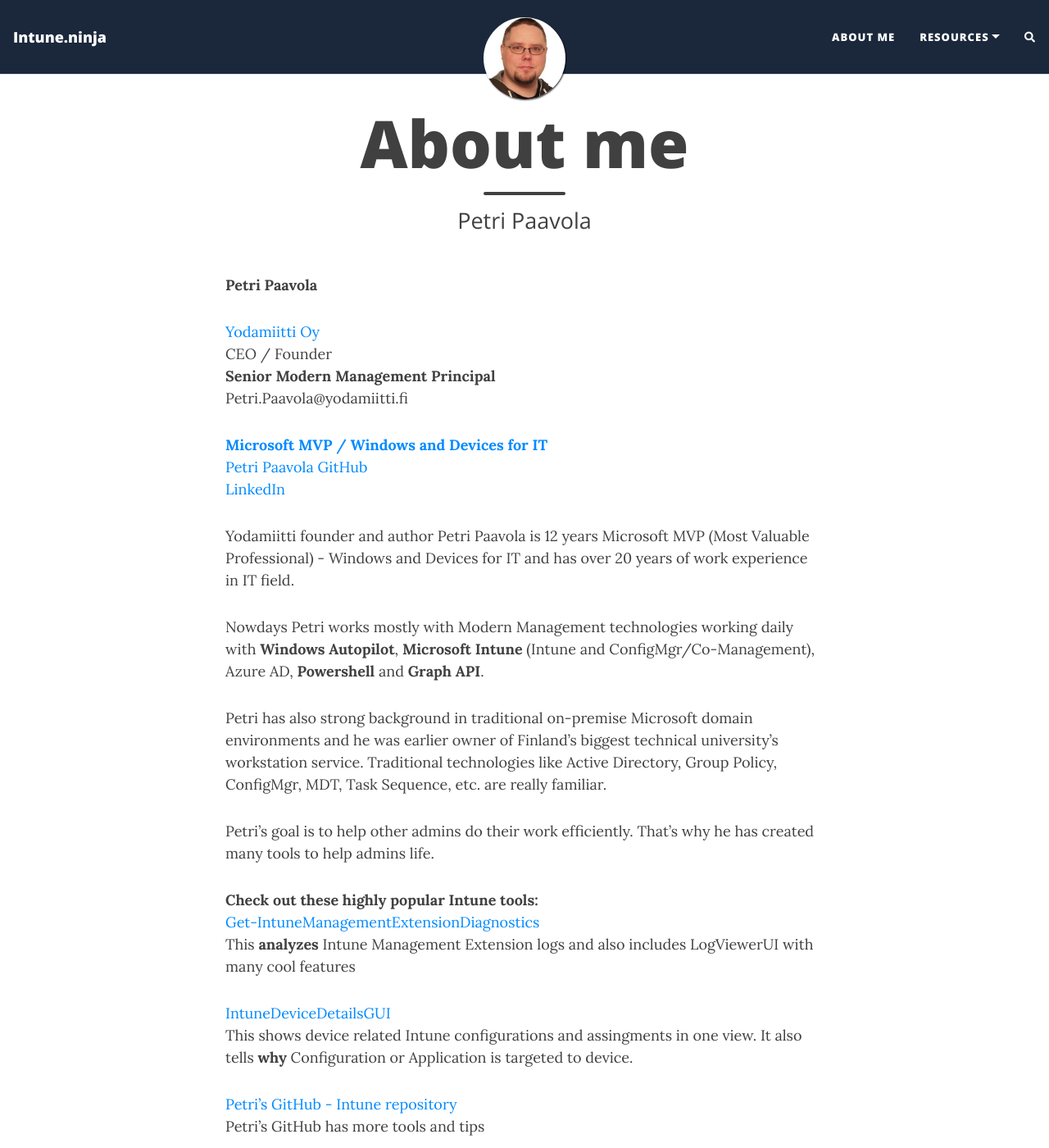
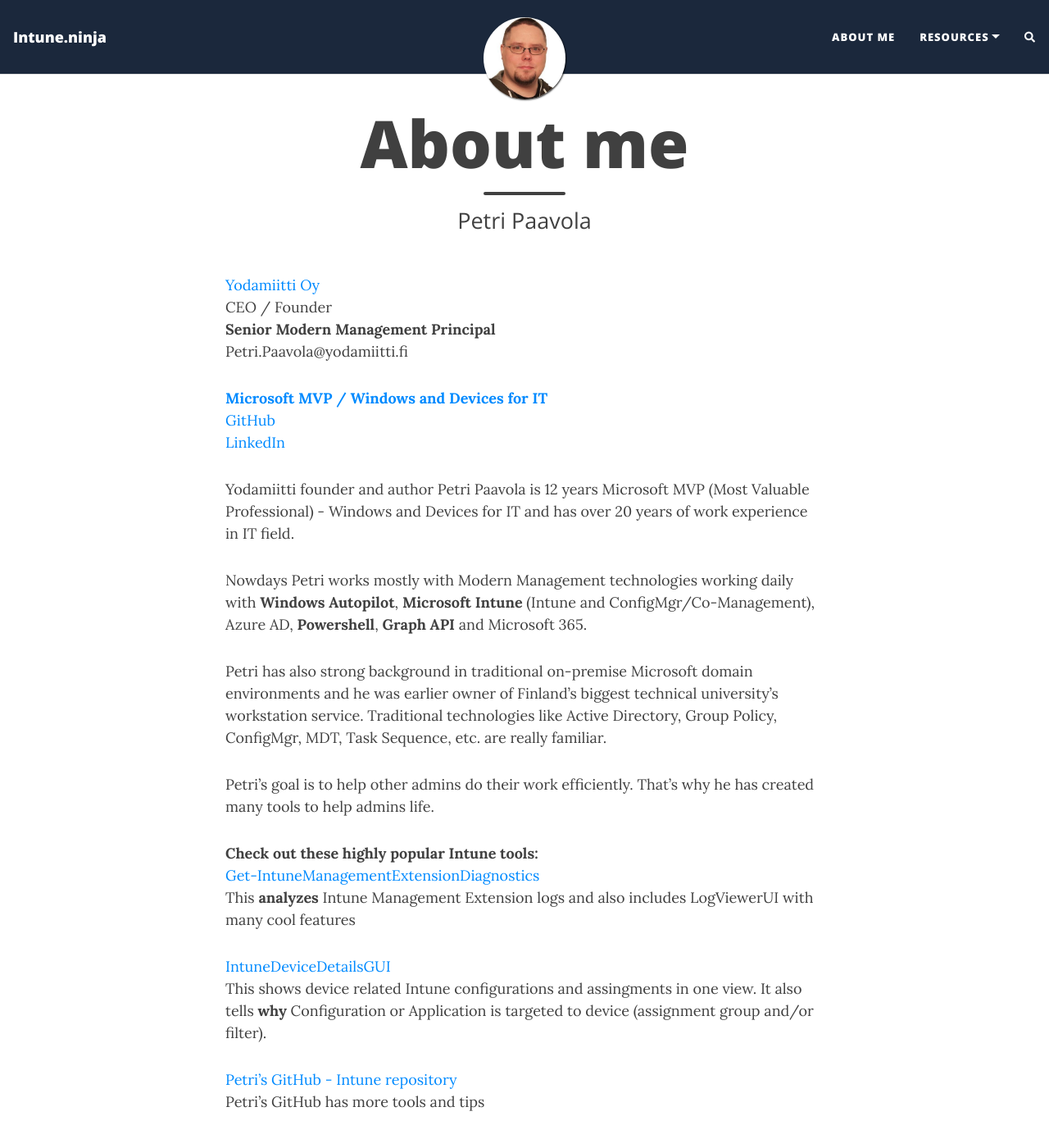
Before and after one commit to petripaavola/petripaavola.github.io, a Jekyll site: the page built from aboutme.md, in a window 1280 px wide and 1400 px high. Shown: the whole window at 82% size. Built offline with Jekyll 4.4.1, drawn with Linux system fonts in a browser that asks for light colours; nearby versions of some CDN libraries; comment, search, counter and statistics services are not loaded.

Commit message:
update aboutme

```diff
--- a/aboutme.md
+++ b/aboutme.md
@@ -3,8 +3,6 @@
 title: About me
 subtitle: Petri Paavola
 ---
-
-**Petri Paavola**
 
 [Yodamiitti Oy](https://www.yodamiitti.fi/en-us)
 CEO / Founder
@@ -12,13 +10,13 @@
 Petri.Paavola@yodamiitti.fi
 
 **[Microsoft MVP / Windows and Devices for IT](https://mvp.microsoft.com/en-us/PublicProfile/4030625?fullName=Petri%20Paavola)**
-[Petri Paavola GitHub](https://github.com/petripaavola)
+[GitHub](https://github.com/petripaavola)
 [LinkedIn](https://www.linkedin.com/in/petri-paavola)
 
 Yodamiitti founder and author Petri Paavola is 12 years Microsoft MVP (Most Valuable Professional) - Windows and Devices for IT
 and has over 20 years of work experience in IT field.
 
-Nowdays Petri works mostly with Modern Management technologies working daily with **Windows Autopilot**, **Microsoft Intune** (Intune and ConfigMgr/Co-Management), Azure AD, **Powershell** and **Graph API**.
+Nowdays Petri works mostly with Modern Management technologies working daily with **Windows Autopilot**, **Microsoft Intune** (Intune and ConfigMgr/Co-Management), Azure AD, **Powershell**, **Graph API** and Microsoft 365.
 
 Petri has also strong background in traditional on-premise Microsoft domain environments and he was earlier owner of Finland’s biggest technical university’s workstation service. Traditional technologies like Active Directory, Group Policy, ConfigMgr, MDT, Task Sequence, etc. are really familiar.
 
@@ -29,7 +27,7 @@
 This **analyzes** Intune Management Extension logs and also includes LogViewerUI with many cool features
 
 [IntuneDeviceDetailsGUI](https://github.com/petripaavola/IntuneDeviceDetailsGUI)
-This shows device related Intune configurations and assingments in one view. It also tells **why** Configuration or Application is targeted to device.
+This shows device related Intune configurations and assingments in one view. It also tells **why** Configuration or Application is targeted to device (assignment group and/or filter).
 
 [Petri's GitHub - Intune repository](https://github.com/petripaavola/Intune)
 Petri's GitHub has more tools and tips
```
